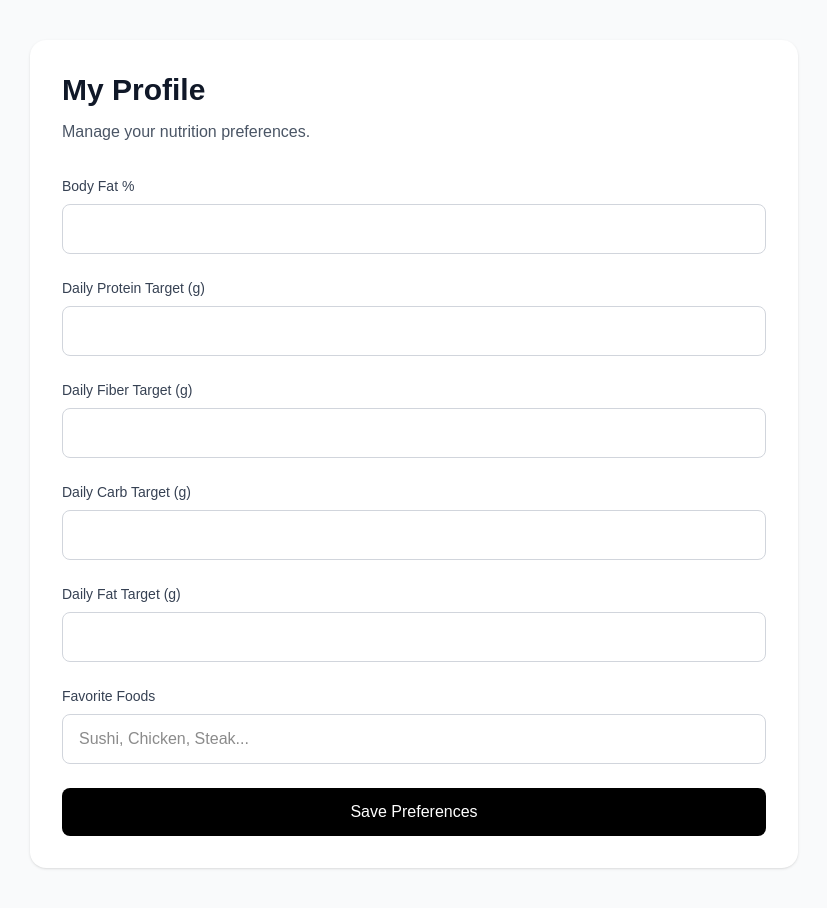
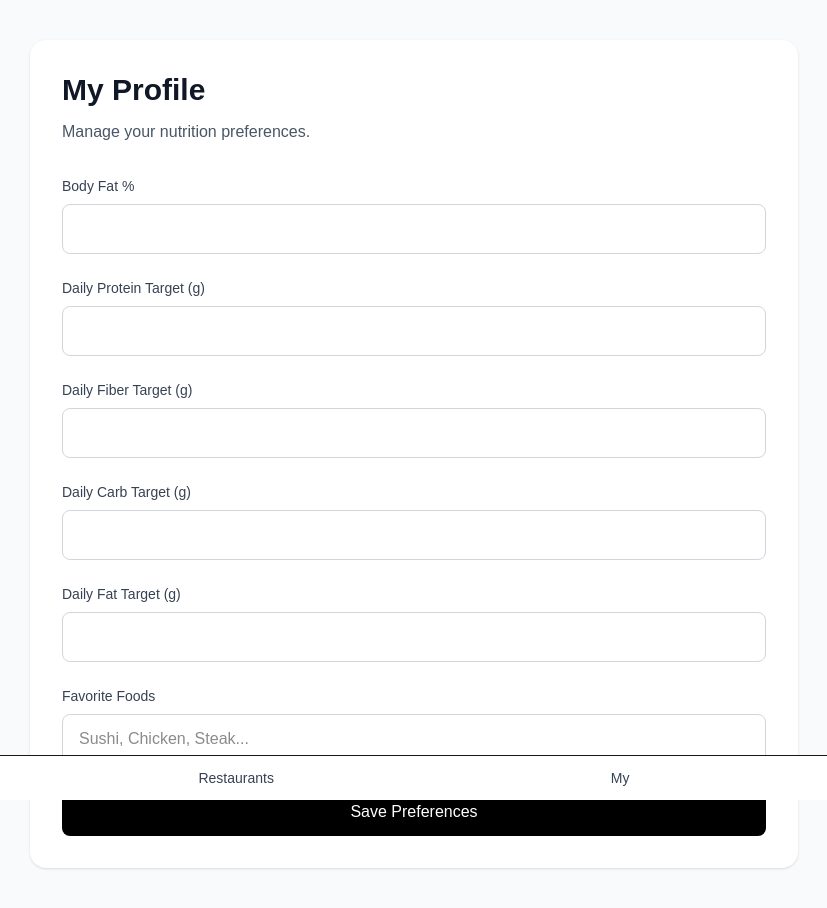
Before and after one commit to maiyikang/fitness-home, a Next.js app: page /my in a window 1280 px wide. Shown: the top 908 px of the page, without its empty margins (226-1053 px from the left). Built offline with nearby package versions, Linux system fonts and the light colour scheme.

Commit message:
Update page.tsx

```diff
--- a/app/my/page.tsx
+++ b/app/my/page.tsx
@@ -11,7 +11,7 @@ export default function MyPage() {
   const [favoriteFoods, setFavoriteFoods] = useState("");
 
   return (
-    <main className="min-h-screen bg-gray-50 px-6 py-10">
+    <main className="min-h-screen bg-gray-50 px-6 pb-24 pt-10">
       <section className="mx-auto max-w-3xl rounded-2xl bg-white p-8 shadow-sm">
         <h1 className="text-3xl font-bold text-gray-900">
           My Profile
@@ -26,11 +26,10 @@ export default function MyPage() {
             <label className="block text-sm font-medium text-gray-700">
               Body Fat %
             </label>
-
             <input
               type="number"
               value={bodyFat}
-              onChange={(e) => setBodyFat(e.target.value)}
+              onChange={(event) => setBodyFat(event.target.value)}
               className="mt-2 w-full rounded-lg border border-gray-300 px-4 py-3"
             />
           </div>
@@ -39,11 +38,10 @@ export default function MyPage() {
             <label className="block text-sm font-medium text-gray-700">
               Daily Protein Target (g)
             </label>
-
             <input
               type="number"
               value={proteinTarget}
-              onChange={(e) => setProteinTarget(e.target.value)}
+              onChange={(event) => setProteinTarget(event.target.value)}
               className="mt-2 w-full rounded-lg border border-gray-300 px-4 py-3"
             />
           </div>
@@ -52,11 +50,10 @@ export default function MyPage() {
             <label className="block text-sm font-medium text-gray-700">
               Daily Fiber Target (g)
             </label>
-
             <input
               type="number"
               value={fiberTarget}
-              onChange={(e) => setFiberTarget(e.target.value)}
+              onChange={(event) => setFiberTarget(event.target.value)}
               className="mt-2 w-full rounded-lg border border-gray-300 px-4 py-3"
             />
           </div>
@@ -65,11 +62,10 @@ export default function MyPage() {
             <label className="block text-sm font-medium text-gray-700">
               Daily Carb Target (g)
             </label>
-
             <input
               type="number"
               value={carbTarget}
-              onChange={(e) => setCarbTarget(e.target.value)}
+              onChange={(event) => setCarbTarget(event.target.value)}
               className="mt-2 w-full rounded-lg border border-gray-300 px-4 py-3"
             />
           </div>
@@ -78,11 +74,10 @@ export default function MyPage() {
             <label className="block text-sm font-medium text-gray-700">
               Daily Fat Target (g)
             </label>
-
             <input
               type="number"
               value={fatTarget}
-              onChange={(e) => setFatTarget(e.target.value)}
+              onChange={(event) => setFatTarget(event.target.value)}
               className="mt-2 w-full rounded-lg border border-gray-300 px-4 py-3"
             />
           </div>
@@ -91,23 +86,27 @@ export default function MyPage() {
             <label className="block text-sm font-medium text-gray-700">
               Favorite Foods
             </label>
-
             <input
               type="text"
               value={favoriteFoods}
-              onChange={(e) => setFavoriteFoods(e.target.value)}
+              onChange={(event) => setFavoriteFoods(event.target.value)}
               placeholder="Sushi, Chicken, Steak..."
               className="mt-2 w-full rounded-lg border border-gray-300 px-4 py-3"
             />
           </div>
 
-          <button
-            className="rounded-lg bg-black px-6 py-3 font-medium text-white"
-          >
+          <button className="rounded-lg bg-black px-6 py-3 font-medium text-white">
             Save Preferences
           </button>
         </div>
       </section>
+
+      <nav className="fixed bottom-0 left-0 right-0 border-t bg-white px-6 py-3">
+        <div className="mx-auto flex max-w-3xl justify-around text-sm font-medium text-gray-700">
+          <a href="/restaurants">Restaurants</a>
+          <a href="/my">My</a>
+        </div>
+      </nav>
     </main>
   );
 }
```
